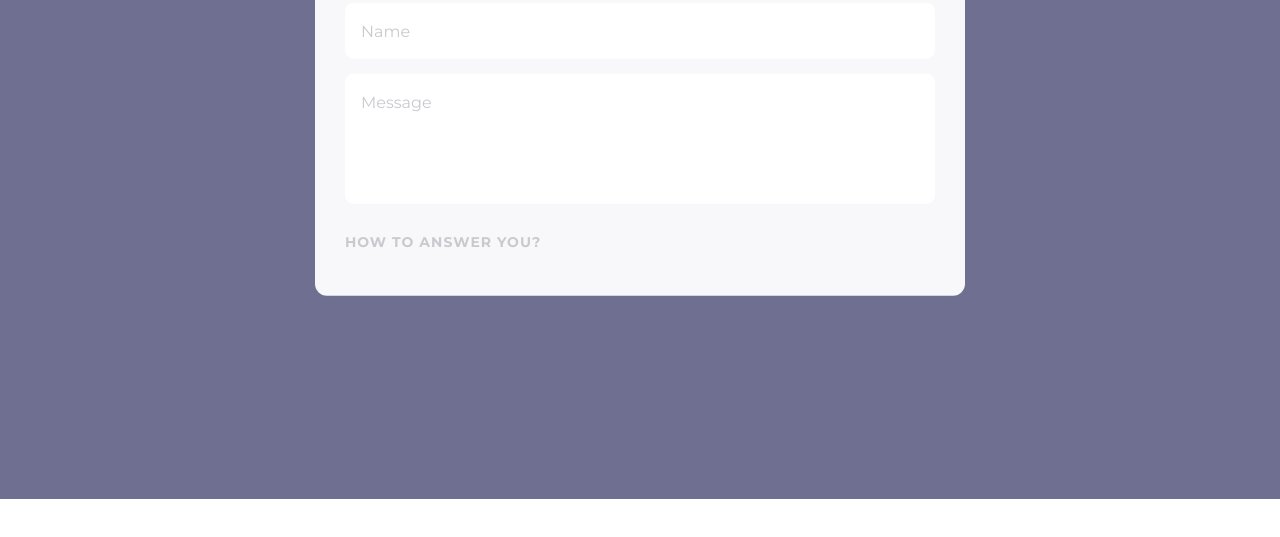
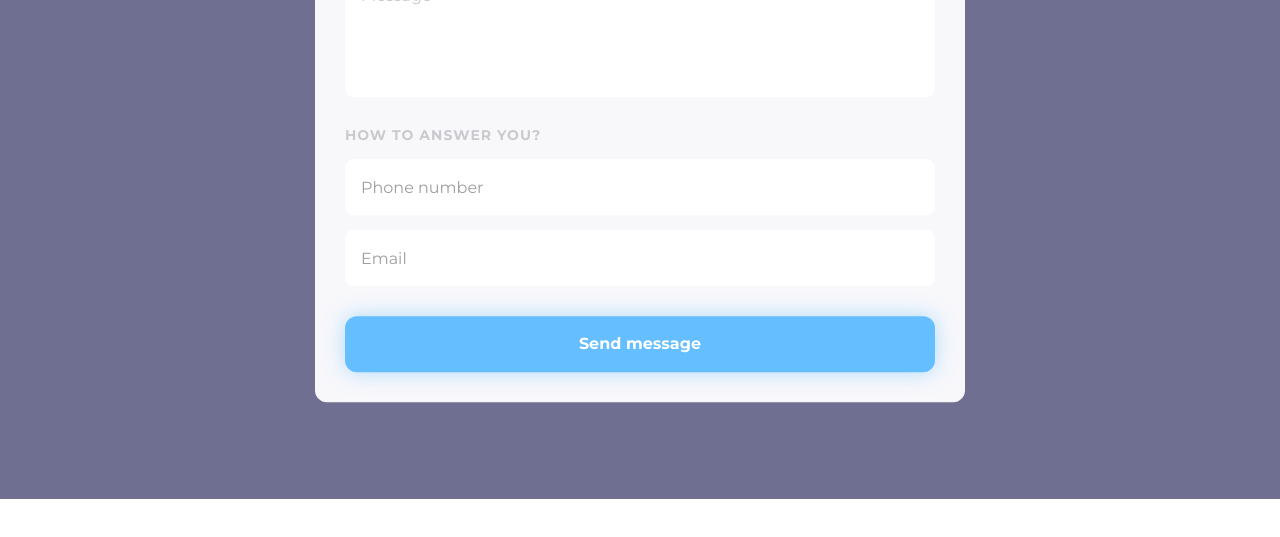
Before and after one commit to VizulIgor/Modal-window, a plain HTML site: page index.html in a window 1280 px wide. Shown: the part 301-838 px from the top of the page. Drawn offline with Linux system fonts and the light colour scheme.

Commit message:
added new tags

```diff
--- a/index.html
+++ b/index.html
@@ -21,6 +21,11 @@
             <h2 class="text">
                 How to answer you?
             </h2>
+            <input type="number" placeholder="Phone number">
+            <input type="email" placeholder="Email">
+            <button class="button" type="submit">
+                <span>Send message</span>
+            </button>
         </form>
     </div>
 </body>
```
